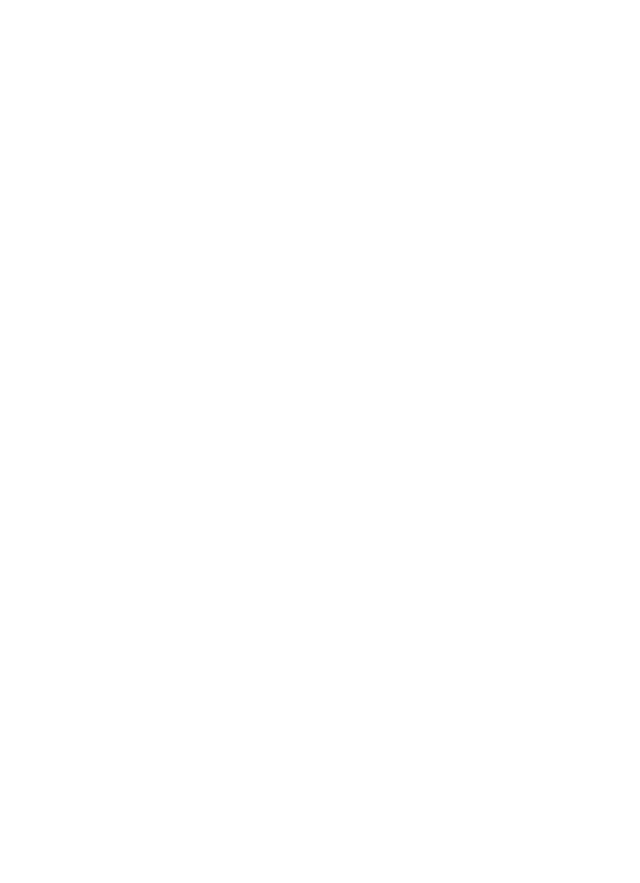
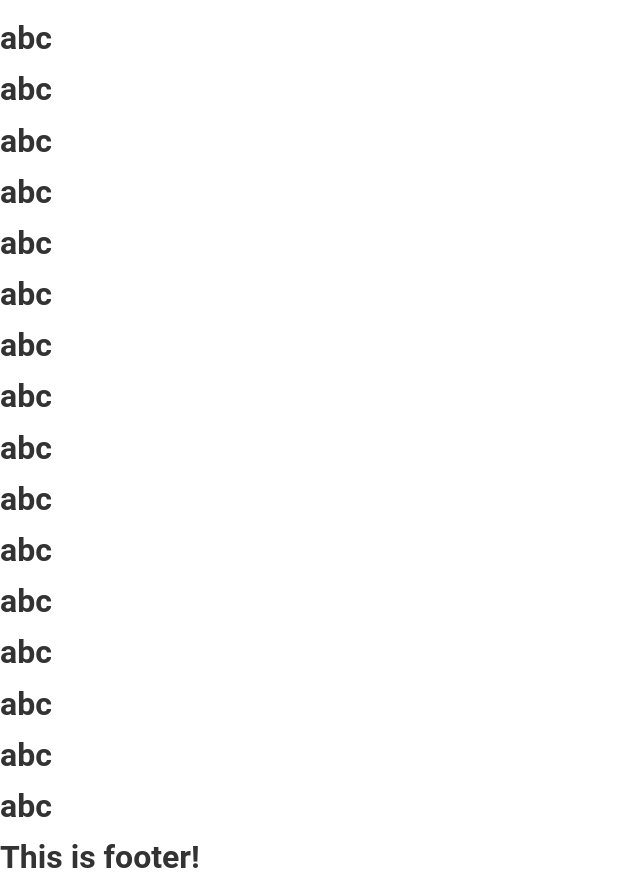
Before and after one commit to gaoxam123/NewspaperApp, a React (Vite) app in the folder client/: page / in a window 1280 px wide. Shown: the part 308-1191 px from the top of the page, without its empty margins (0-640 px from the left). Before the commit the page ends 800 px from the top, so only its background shows below. Built offline with nearby package versions, Linux system fonts and the light colour scheme.

Commit message:
sticky navbar

```diff
--- a/client/src/components/auth/Auth.css
+++ b/client/src/components/auth/Auth.css
@@ -3,3 +3,15 @@
     flex-direction: column;
     height: 100vh;
 }
+
+.auth-header {
+    flex: 2;
+}
+
+.auth-content {
+    flex: 9;
+}
+
+.auth-footer {
+    flex: 1;
+}
--- a/client/src/components/auth/Auth.jsx
+++ b/client/src/components/auth/Auth.jsx
@@ -2,6 +2,7 @@ import React from "react";
 import { Outlet } from "react-router-dom";
 import AuthHeader from "./authHeader/AuthHeader";
 import AuthFooter from "./authFooter/AuthFooter";
+import "./Auth.css"
 
 const Auth = () => {
   return (
--- a/client/src/components/layout/Layout.jsx
+++ b/client/src/components/layout/Layout.jsx
@@ -1,6 +1,7 @@
 import React from "react";
 import { Outlet } from "react-router-dom";
 import Navbar from "../navbar/Navbar";
+import "./Layout.css"
 
 const Layout = () => {
   return (
--- a/client/src/components/layout/layout.css
+++ b/client/src/components/layout/layout.css
@@ -4,7 +4,7 @@
 }
 
 .layout-content {
-    overflow-y: scroll;
+    /* overflow-y: scroll; */
     flex: 9;
 }
 
@@ -18,7 +18,7 @@
     flex: 1;
 }
 
-::-webkit-scrollbar {
+/* ::-webkit-scrollbar {
     width: 7px;
 }
 
@@ -28,4 +28,4 @@
 
 ::-webkit-scrollbar-thumb {
     background-color: lightgray;
-}
+}  */
--- a/client/src/pages/homepage/Homepage.jsx
+++ b/client/src/pages/homepage/Homepage.jsx
@@ -4,7 +4,25 @@ const Homepage = () => {
   return (
     <>
        <div className="sliding-offers">
-
+          <h1>abc</h1>
+          <h1>abc</h1>
+          <h1>abc</h1>
+          <h1>abc</h1>
+          <h1>abc</h1>
+          <h1>abc</h1>
+          <h1>abc</h1>
+          <h1>abc</h1>
+          <h1>abc</h1>
+          <h1>abc</h1>
+          <h1>abc</h1>
+          <h1>abc</h1>
+          <h1>abc</h1>
+          <h1>abc</h1>
+          <h1>abc</h1>
+          <h1>abc</h1>
+          <h1>abc</h1>
+          <h1>abc</h1>
+          <h1>abc</h1>
        </div>
     </>
   )
```
